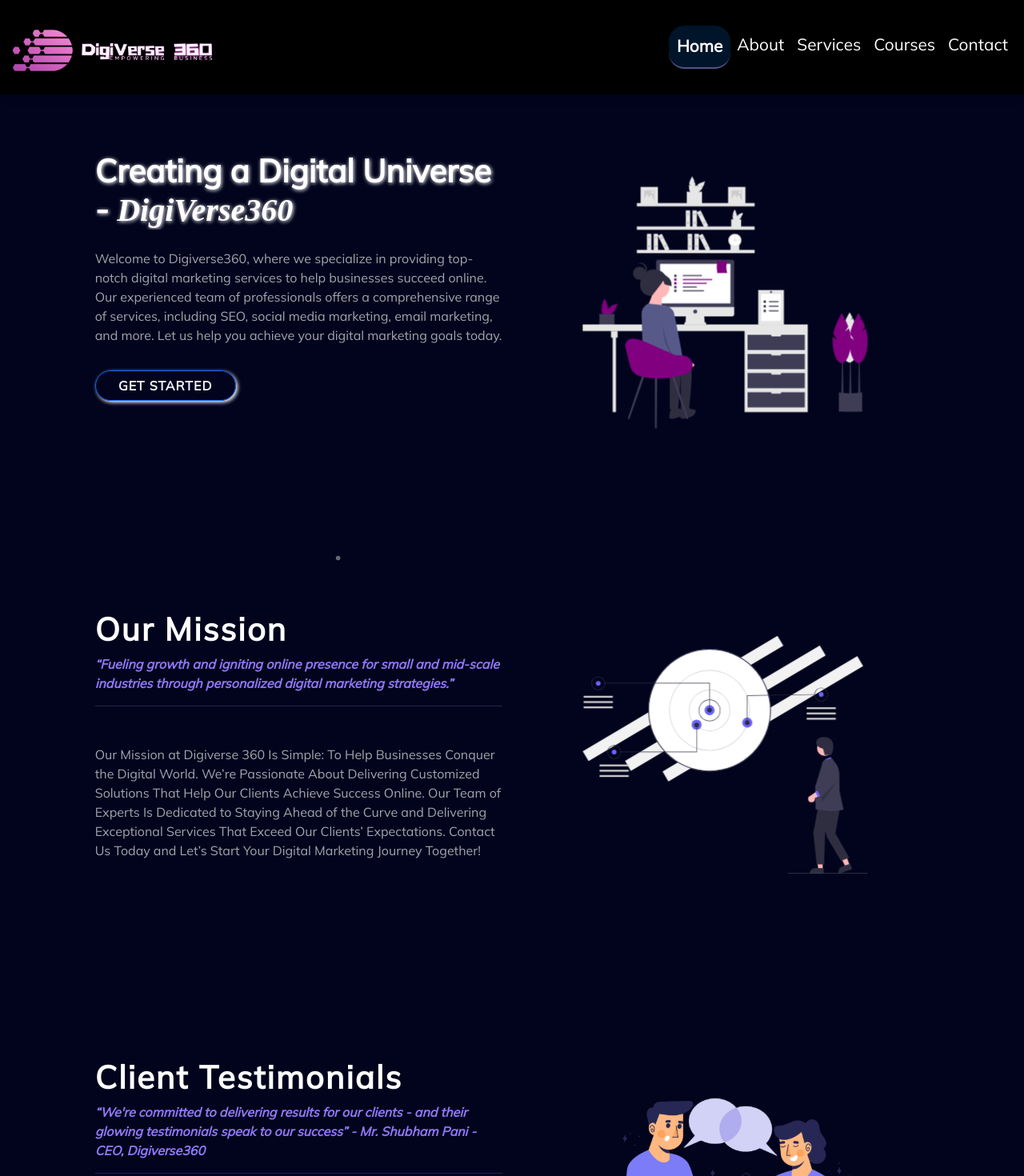
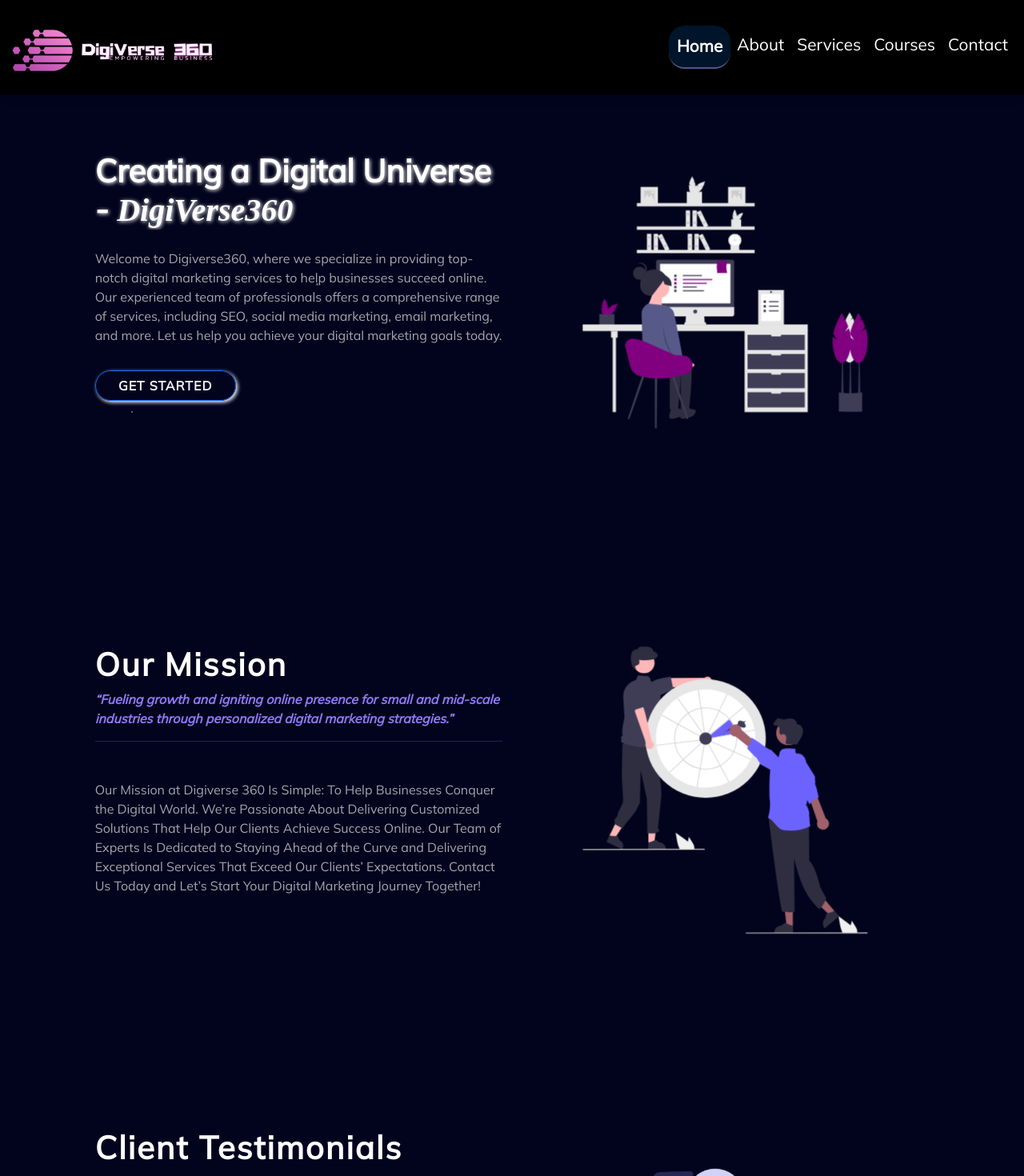
Before and after one commit to rajkishorepatra/digiverse, a React (Create React App) app: page / in a window 1280 px wide. Shown: the top 1470 px of the page at 80% size. Built offline with nearby package versions, Linux system fonts and the light colour scheme; a web font is replaced by a local one.

Commit message:
Minor fixes

```diff
--- a/src/components/Home.jsx
+++ b/src/components/Home.jsx
@@ -3,7 +3,8 @@
 import Common from "./Common";
 import Secondsection from "./Secondsection";
 import Experience from "./Experience";
-import mission from "../images/mission.svg";
+import msn from "../images/msn2.svg";
+// import msn from "../images/mission.png";
 import ClientTestimonial from "./ClientTestimonial";
 import homebanner from "../images/homebg.png";
 import Thirdsection from "./Thirdsection";
@@ -27,7 +28,7 @@
       </div>
      <Secondsection
       name = "Our Mission"
-      imgsrc = {mission}
+      imgsrc = {msn}
       tagline=" “Fueling growth and igniting online presence for small and mid-scale industries through
       personalized digital marketing strategies.” "
       content="Our Mission at Digiverse 360 Is Simple: To Help Businesses Conquer the Digital World. We’re
--- a/src/components/MyParticles.jsx
+++ b/src/components/MyParticles.jsx
@@ -82,7 +82,7 @@
                     enable: true,
                     area: 2000,
                 },
-                value: 9,
+                value: 5,
             },
             opacity: {
                 value: 0.4,
@@ -91,7 +91,7 @@
                 type: "circle",
             },
             size: {
-                value: { min: 1, max: 3 },
+                value: { min: 1, max: 1.5 },
             },
         },
         detectRetina: true,
--- a/src/index.js
+++ b/src/index.js
@@ -11,7 +11,7 @@
 const root = ReactDOM.createRoot(document.getElementById('root'));
 root.render(
   <>
-  <Auth0Provider
+   <Auth0Provider
     domain="dev-a1ex74acryszqhvc.us.auth0.com"
     clientId="PZOiNpP36KJ1ZOnVrzb5wYaxV6HtK96q"
     authorizationParams={{
```
Also changed, not shown: src/images/mission.png (added), src/images/msn2.svg (added).
